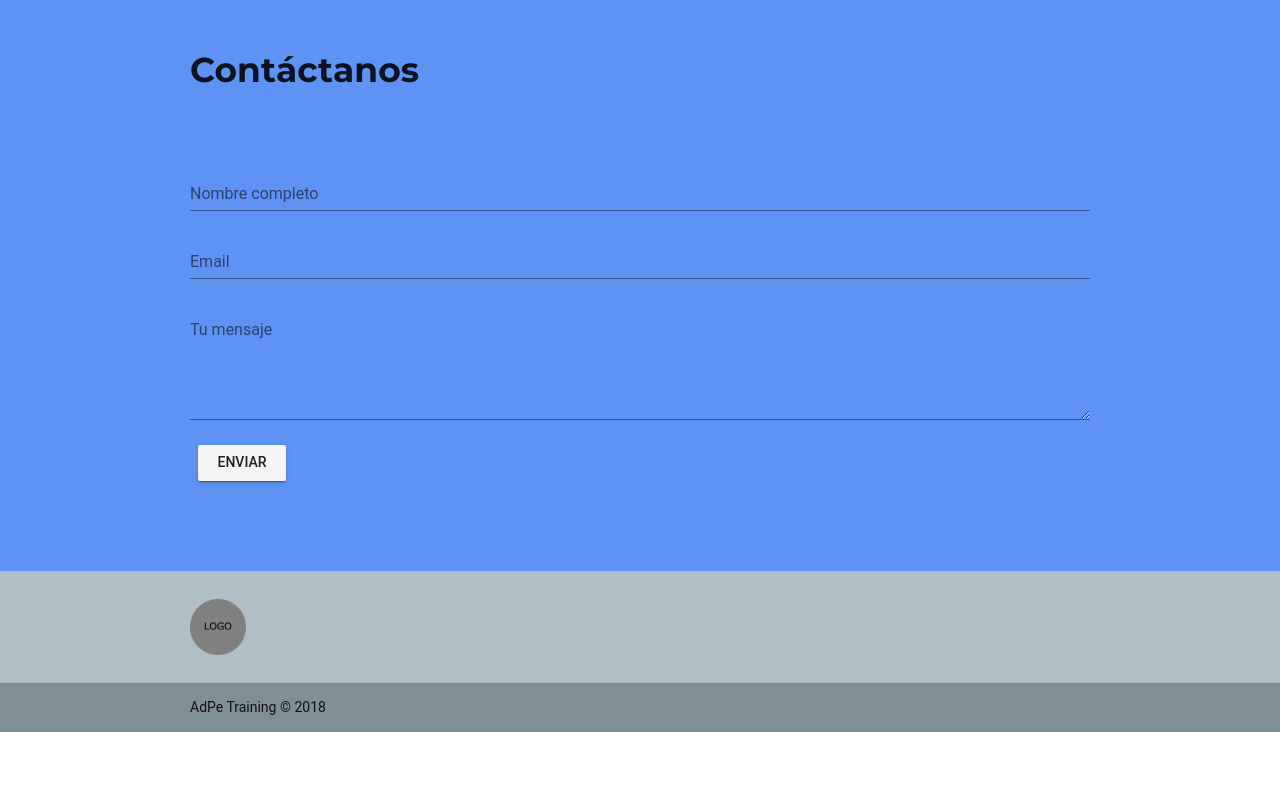
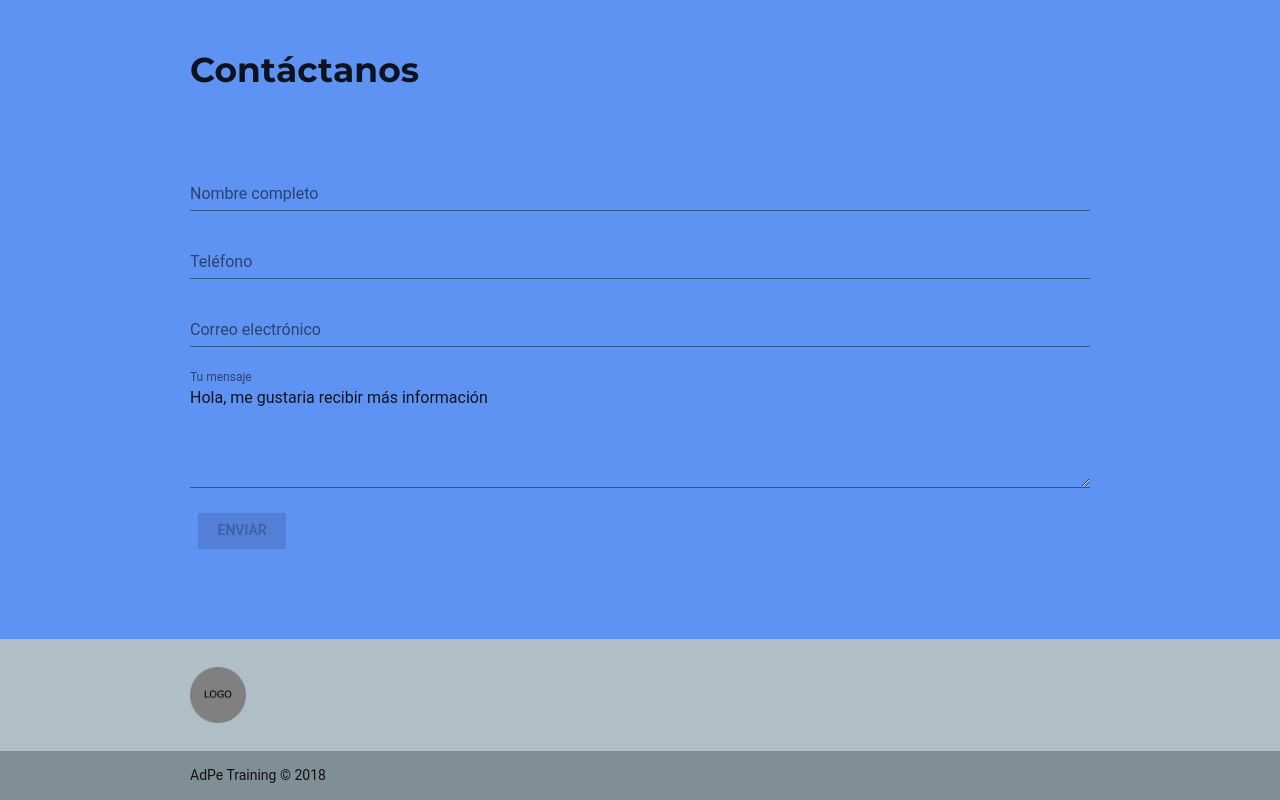
Before and after one commit to angelpcadena/adpe-training, a Vue app: page / in a window 1280 px wide. Shown: the part 2547-3347 px from the top of the page. Before the commit the page ends 3279 px from the top, so only its background shows below. Built offline with nearby package versions, Linux system fonts and the light colour scheme.

Commit message:
*contact form

```diff
--- a/src/components/contact-form.vue
+++ b/src/components/contact-form.vue
@@ -1,12 +1,14 @@
 <template>
-    <v-form @submit.prevent="sendMessage">
-        <v-text-field label="Nombre completo">
+    <v-form v-model="valid" lazy-validation @submit.prevent="sendMessage">
+        <v-text-field label="Nombre completo" v-model="fromName" :rules="requiredRules" required>
         </v-text-field>
-        <v-text-field label="Email">
+        <v-text-field label="Teléfono" v-model="fromPhone" type="tel" mask="phone" :rules="requiredRules" required>
         </v-text-field>
-        <v-textarea label="Tu mensaje">
+        <v-text-field label="Correo electrónico" v-model="fromEmail" type="email" :rules="fromEmailRules" required>
+        </v-text-field>
+        <v-textarea label="Tu mensaje" v-model="message" :rules="requiredRules" required>
         </v-textarea>
-        <v-btn primary type="submit">
+        <v-btn primary type="submit" :disabled="valid">
             Enviar
         </v-btn>
     </v-form>
@@ -19,11 +21,42 @@
 
     export default {
         data() {
-            return { }
+            return {
+                valid: true,
+                fromName: "",
+                fromEmail: "",
+                fromPhone: "",
+                origin: "landing",
+                message: "Hola, me gustaria recibir más información",
+
+                requiredRules: [
+                    v => !!v || "Campo requerido"
+                ],
+                fromEmailRules: [
+                    v => !!v || "Campo requerido",
+                    v => /.+@.+/.test(v) || "El correo electrónico es invalido"
+                ]
+            }
         },
         methods: {
             sendMessage() {
-                alert("clicked")
+                let templateParams = {
+                    "from_name": this.fromName,
+                    "from_email": this.fromEmail,
+                    "from_phone": this.fromPhone,
+                    "reply_to": this.fromEmail,
+                    "origin": this.origin,
+                    "message_html": this.message,
+                }
+
+                emailjs.send("gmail", "template_0f6Kr8Gq", templateParams)
+                    .then(response => {
+                        alert("¡Gracias por tu interés!")
+                    }, error => {
+                        alert('Lo sentimos, ocurrió un error y tu información no fue enviada, favor de intentar nuevamente')
+                    })
+
+                //alert("clicked")
             }
         }
     }
```
Also changed, not shown: 1 other file (tests, documents, lock files or other folders).
